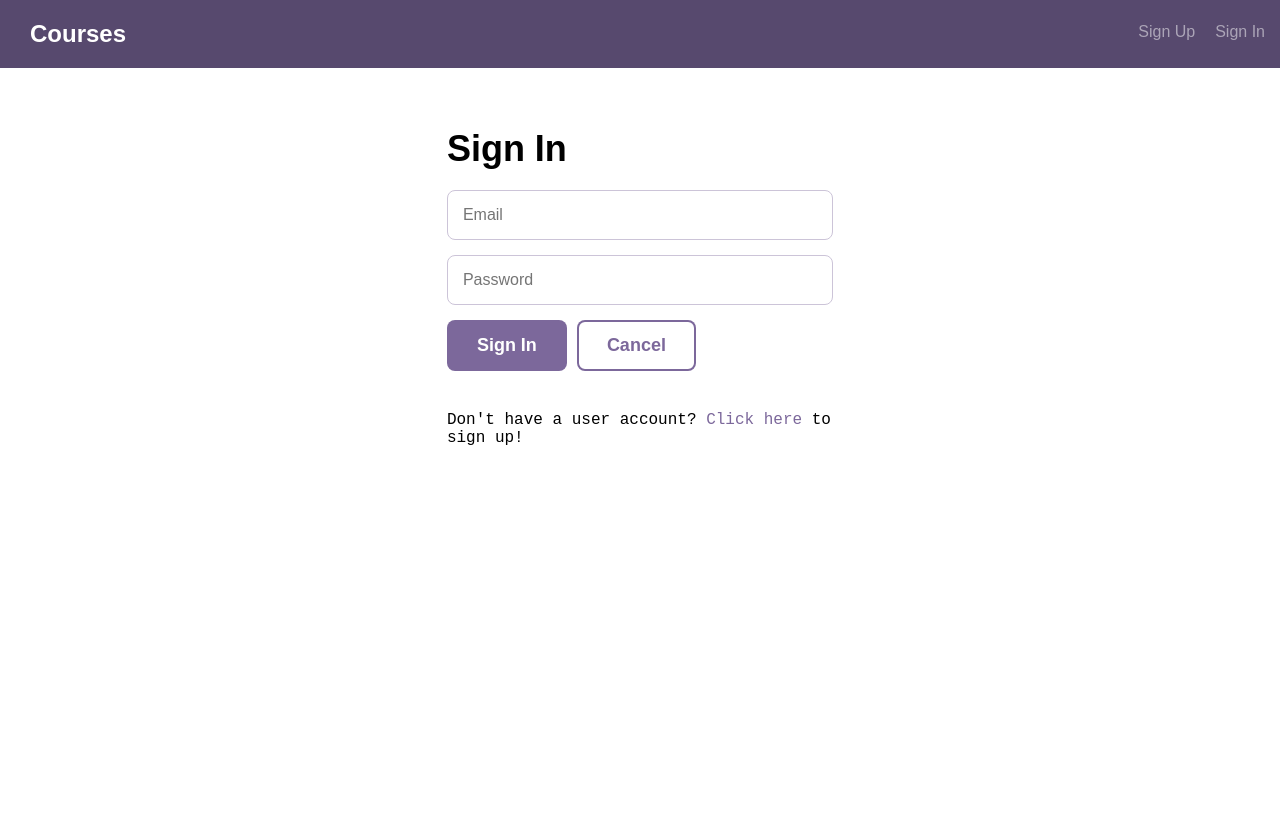
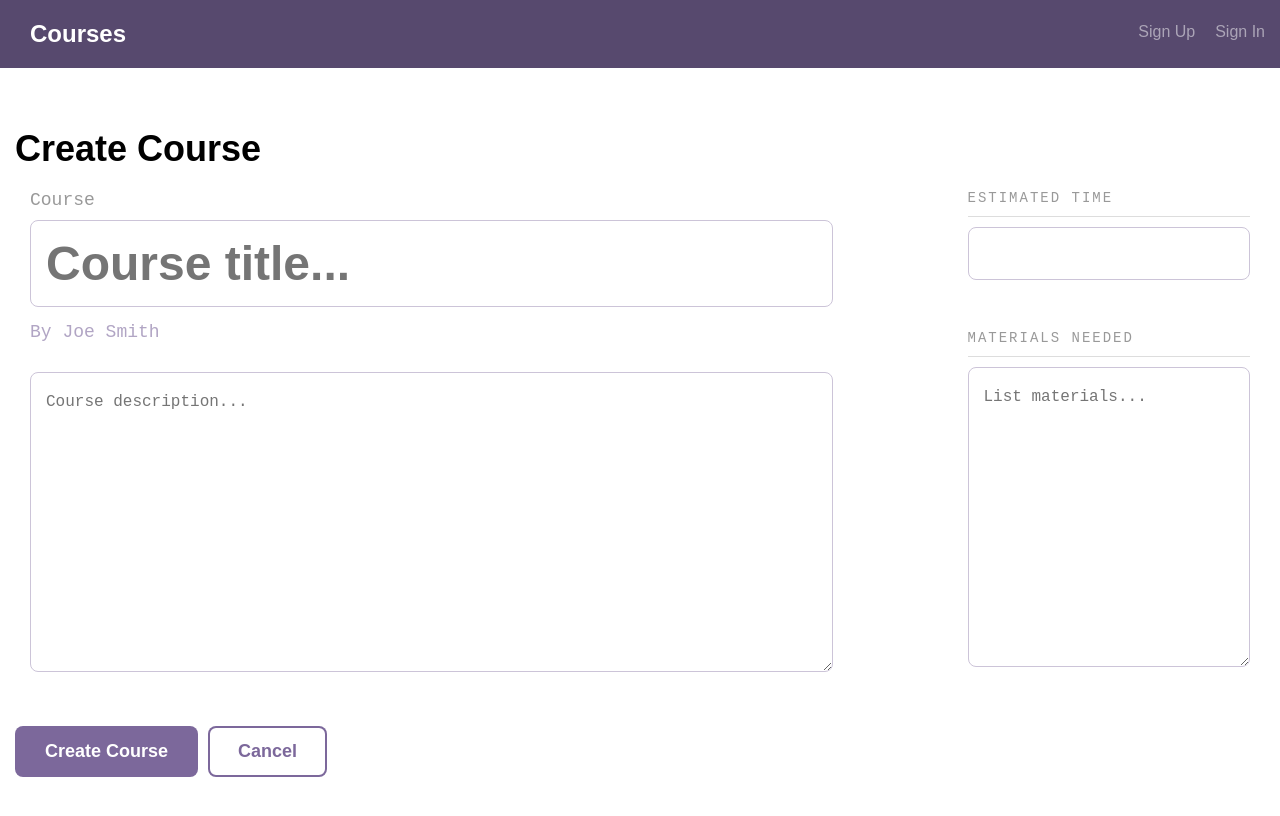
Before and after one commit to chamberino/project10_full_stack_app, a React (Create React App) app in the folder client/: page /courses/create-course in a window 1280 px wide. Before the commit this address led to /signin. Built offline with nearby package versions, Linux system fonts and the light colour scheme.

Commit message:
Fixed UpdateCourse Access vulnerability. Implemented CreatedCourse Route with validation errors.

```diff
--- a/client/src/App.js
+++ b/client/src/App.js
@@ -11,13 +11,13 @@ import './global.css';
 import Header from './Components/Header';
 import Courses from './Components/Courses/Courses';
 import CourseDetail from './Components/CourseDetail/CourseDetail';
+import CreateCourse from './Components/CreateCourse';
 import NotFound from './Components/NotFound';
 // import CreateCourse from './Components/CreateCourse';
 import UserSignUp from './Components/UserSignUp';
 import UserSignIn from './Components/UserSignIn';
 import UserSignOut from './Components/UserSignOut';
 import Authenticated from './Components/Authenticated';
-import Public from './Components/Public';
 
 // Connect the App Component to Context
 import withContext from './Components/Context';
@@ -35,6 +35,7 @@ const UserSignUpWithContext = withContext(UserSignUp);
 const UserSignInWithContext = withContext(UserSignIn);
 const UserSignOutWithContext = withContext(UserSignOut);
 const CourseDetailWithContext = withContext(CourseDetail);
+const CreateCourseWithContext = withContext(CreateCourse);
 const errorFormWithContext = withContext(NotFound);
 // const CoursesWithContext = withContext(Courses);
 
@@ -51,10 +52,11 @@ export default class App extends Component {
         <HeaderWithContext />
         <Switch>
           <Route exact path="/" render={ () => <Redirect to="/courses/" /> } />
-          <PrivateRoute path="/authenticated" component={AuthWithContext} />
+          <PrivateRoute test="test" path="/authenticated" component={AuthWithContext} />
           <Route path="/signin" component={UserSignInWithContext} />
           <Route path="/signup" component={UserSignUpWithContext} />
           <Route path="/signout" component={UserSignOutWithContext} />
+          <Route exact path="/courses/create-course/" component={CreateCourseWithContext}/>
           <PrivateRoute exact path="/courses" component={Courses} />
           {/* The course id path used to be rendered with render props mounting the CourseDetail component. match and title were passed in as props. */}
           <PrivateRoute path="/courses/:id" component={CourseDetailWithContext} />
--- a/client/src/Components/Context.js
+++ b/client/src/Components/Context.js
@@ -27,6 +27,7 @@ export class Provider extends Component {
     const value = {
       authenticatedUser,
       data: this.data,
+
       actions: {
         signIn: this.signIn,
         signOut: this.signOut,
@@ -79,6 +80,12 @@ export class Provider extends Component {
     // conditionally set authenticated
     return update
   }
+
+  CreateCourse = async (title, description, estimatedTime=null, materialsNeeded=null) => {
+    const update = await this.data.create(title, description, estimatedTime, materialsNeeded);
+    // conditionally set authenticated
+    return update
+  }
 }
 
 export const Consumer = Context.Consumer;
--- a/client/src/Components/CourseDetail/CourseDetail.js
+++ b/client/src/Components/CourseDetail/CourseDetail.js
@@ -7,10 +7,10 @@ import axios from 'axios';
 import withContext from '../Context';
 import CourseDetailContainer from './CourseDetailContainer';
 import UpdateCourse  from '../UpdateCourse';
-import CreateCourse from '../CreateCourse';
 import NotFound from '../NotFound';
 
 const UpdateCourseWithContext = withContext(UpdateCourse);
+
 /*
   This stateful component retreives an individual course from the Course API once the component mounts.
   A course property is set in state with a value of the retrieved courses list.
@@ -74,22 +74,20 @@ export default class CourseDetail extends Component {
       });
   }
 
-
   render() {
+    // console.log(this.state.course.userId)
     return (
       <div>
       <Switch>
-        <Route exact path="/courses/create-course/" render={ ({match}) => <CreateCourse title={'About'} match={match} course={this.state.course} cancelURL={this.state.courseURL}/> } />
+        {
+          (this.state.loading)
+          ? <Route exact path="/courses/:id/update-course/" render= {() => <p>Loading...</p>  } />
+          : <Route exact path="/courses/:id/update-course/" render={ ({match, history}) => (this.state.authenticatedUser !== this.state.course.userId) ?<p>Unauthorized</p> :<UpdateCourseWithContext title={'About'} match={match} history={history} course={this.state.course} cancelURL={this.state.courseURL} loading={this.state.loading} errors={this.state.error}/> } />
+        }
         {
           (this.state.loading)
           ? <Route exact path="/courses/:id" render= {() => <p>Loading...</p>  } />
           : (this.state.html)
-        }
-        {
-          (this.state.loading)
-          ? <Route exact path="/courses/:id/update-course/" render= {() => <p>Loading...</p>  } />
-          : <Route exact path="/courses/:id/update-course/" render={ ({match, history}) => <UpdateCourseWithContext title={'About'} match={match} history={history} course={this.state.course} cancelURL={this.state.courseURL} loading={this.state.loading} errors={this.state.error}/> } />
-
         }
         <Route component={NotFound}/>
       </Switch>
@@ -99,6 +97,8 @@ export default class CourseDetail extends Component {
     );
   }
 }
+
+
 
 
 // render() {
--- a/client/src/Components/CourseDetail/CourseDetailContainer.js
+++ b/client/src/Components/CourseDetail/CourseDetailContainer.js
@@ -1,5 +1,6 @@
 import React from 'react';
 import { Link } from 'react-router-dom';
+import PrivateRoute2 from '../../PrivateRoute';
 // import {
 //     Route,
 //     NavLink,
--- a/client/src/Components/CreateCourse.js
+++ b/client/src/Components/CreateCourse.js
@@ -1,5 +1,6 @@
 import { withRouter } from 'react-router-dom';
 import React, { Component } from 'react';
+import Form from './Form';
 
 /*
 UpdateCourse - This component provides the "Update Course" screen by
@@ -12,41 +13,42 @@ the "Course Detail" screen.
 
 /* pass props to UpdateCourse Component from Course */
 
-class CreateCourse extends Component {
-
+export default class CreateCourseWithContext extends Component {
 
   constructor(props) {
-    // Super allows us to use the keyword 'this' inside the constructor within the context of the app class
     super();
-        // {/* this.state is going to be the gif data we want to display */}
   this.state= {
-        cancelURL: props.cancelURL,
-        match: props.match,
-        course: props.course,
-        courseURL: props.match.url,
-        loading: true,
+  title: '',
+  description: '',
+  estimatedTime: '',
+  materialsNeeded: '',
+  errors: [],
   searchText: ''
   };
 }
 
-    onSearchChange = e => {
-        this.setState({  searchText: e.target.value });
-    }
+  render() {
+    const {
+      title,
+      description,
+      estimatedTime,
+      materialsNeeded,
+      errors,
+    } = this.state;
 
-    handleSubmit = e => {
-        e.preventDefault()
-        // this.props.history.push(`/search/${this.state.searchText}`);
-        this.props.onSearch(this.search.value);
-        e.currentTarget.reset();
-    }
-
-  render() {
-    console.log(this.state.cancelURL)
     return (
       <div className="bounds course--detail">
         <h1>Create Course</h1>
-        <div>
-          <div>
+        <Form
+            cancel={this.cancel}
+            errors={errors}
+            submit={this.submit}
+            submitButtonText="Create Course"
+            // elements prop is a function  which returns
+            // the input fields to be used in each of the forms:
+            elements={() => (
+              <React.Fragment>
+          {/* <div>
             <h2 className="validation--errors--label">Validation errors</h2>
             <div className="validation-errors">
               <ul>
@@ -54,16 +56,36 @@ constructor(props) {
                 <li>Please provide a value for "Description"</li>
               </ul>
             </div>
-          </div>
-          <form>
+          </div> */}
             <div className="grid-66">
               <div className="course--header">
                 <h4 className="course--label">Course</h4>
-                <div><input id="title" name="title" type="text" className="input-title course--title--input" placeholder="Course title..." defaultValue /></div>
+                <div>
+                  <input
+                    id="title"
+                    name="title"
+                    type="text"
+                    className="input-title course--title--input"
+                    onChange={this.change}
+                    placeholder="Course title..."
+                    value={title}
+                    // defaultValue
+                     />
+                </div>
                 <p>By Joe Smith</p>
               </div>
               <div className="course--description">
-                <div><textarea id="description" name="description" className placeholder="Course description..." defaultValue={""} /></div>
+                <div>
+                  <textarea
+                    id="description"
+                    name="description"
+                    className=""
+                    placeholder="Course description..."
+                    // defaultValue={""}
+                    value={description}
+                    onChange={this.change}
+                    />
+                  </div>
               </div>
             </div>
             <div className="grid-25 grid-right">
@@ -71,21 +93,111 @@ constructor(props) {
                 <ul className="course--stats--list">
                   <li className="course--stats--list--item">
                     <h4>Estimated Time</h4>
-                    <div><input id="estimatedTime" name="estimatedTime" type="text" className="course--time--input" placeholder="Hours" defaultValue /></div>
+                    <div>
+                      <input
+                        id="estimatedTime"
+                        name="estimatedTime"
+                        type="text"
+                        className="course--time--input"
+                        onChange={this.change}
+                        // placeholder="Hours"
+                        value={estimatedTime} />
+                    </div>
                   </li>
                   <li className="course--stats--list--item">
                     <h4>Materials Needed</h4>
-                    <div><textarea id="materialsNeeded" name="materialsNeeded" className placeholder="List materials..." defaultValue={""} /></div>
+                    <div>
+                      <textarea
+                        id="materialsNeeded"
+                        name="materialsNeeded"
+                        placeholder="List materials..."
+                        onChange={this.change}
+                        // defaultValue={""}
+                        value={materialsNeeded}
+                        />
+                    </div>
                   </li>
                 </ul>
               </div>
             </div>
-            <div className="grid-100 pad-bottom"><button className="button" type="submit">Create Course</button><button className="button button-secondary" onclick="event.preventDefault(); location.href='index.html';">Cancel</button></div>
-          </form>
-        </div>
+            {/* <div className="grid-100 pad-bottom"><button className="button" type="submit">Create Course</button><button className="button button-secondary" onclick="event.preventDefault(); location.href='index.html';">Cancel</button></div> */}
+        </React.Fragment>
+          )} />
       </div>
     );
   }
+
+  change = (event) => {
+    const name = event.target.name;
+    const value = event.target.value;
+
+    this.setState(() => {
+      return {
+        [name]: value
+      };
+    });
   }
 
-export default withRouter(CreateCourse);
+  submit = () => {
+    // Data is passed to the component via a prop named context.
+    // Destructuring is used to extract the value from props.
+    const { context } = this.props;
+    // Destructuring is used to
+
+    // unpack the name, username and password properties from
+    // the state object (this.state) into distinct variables
+    const {
+      title,
+      description,
+      estimatedTime,
+      materialsNeeded,
+    } = this.state;
+
+    // Initialize a variable named user to an object
+    // whose properties are name, user and password
+    const coursePayload = {
+      title,
+      description,
+      estimatedTime,
+      materialsNeeded,
+    };
+
+    const credentials = {
+      emailAddress: this.props.context.authenticatedUser.emailAddress,
+      password: 'beep'
+    }
+
+    // Create user by calling the createUser function made available through Context
+    // passing in the user data.
+    context.data.create(coursePayload, credentials)
+    .then((response) => {
+      if (response.status !== 201) {
+        this.setState({ errors: response });
+        this.setState({title: this.state.preservedTitle, description: this.state.preservedDescription})
+      } else {
+        console.log(response);
+        this.setState({ errors: response });
+        this.setState({title: title, description: description, estimatedTime: estimatedTime, materialsNeeded: materialsNeeded});
+        // context.actions.update(coursePayload, courseId, credentials)
+        //   .then(() => {
+
+            // this.props.history.push(`/courses/${courseId}`);
+        //   })
+        return response
+        // console.log(`SUCCESS! ${emailAddress} is now signed in!`);
+      }
+    })
+    .catch((error) => {
+      console.error(error);
+      // catch errors and push new route to History object
+      // this.props.history.push('/error');
+    });
+}
+
+  cancel = () => {
+    // access the history object via props, and push the error route
+    this.props.history.push('/');
+  }
+}
+
+// export default withRouter(CreateCourse);
--- a/client/src/Components/Data.js
+++ b/client/src/Components/Data.js
@@ -47,8 +47,9 @@ export default class Data {
       throw new Error();
     }
   }
+
   async update(coursePayload, courseId, credentials) {
-    console.log(coursePayload);
+    console.log(coursePayload)
     // const course = await
     const response = await this.api(`/api/courses/${courseId}`, 'PUT', coursePayload, true, credentials);
     if (response.status === 204) {
@@ -63,6 +64,25 @@ export default class Data {
       else {
         throw new Error();
       }
+    }
+  }
+
+  async create(coursePayload, credentials) {
+    console.log(typeof(coursePayload));
+    console.log(credentials)
+    // await the results returned from the api method
+    const response = await this.api('/api/courses', 'POST', coursePayload, true, credentials);
+    // If user is created and a 201 status is set, return empty array
+    if (response.status === 201) {
+      return response;
+    }
+    // If there is a problem creating the user, return the data
+    // Which will be the error data
+    else if (response.status !== 201) {
+      return response.json().then(data => data);
+    }
+    else {
+      throw new Error();
     }
   }
 
@@ -90,4 +110,5 @@ export default class Data {
       throw new Error();
     }
   }
+
 }
--- a/client/src/Components/Public.js
+++ b/client/src/Components/Public.js
@@ -1,7 +1,27 @@
 import React, { Component } from 'react';
 
+
+
 export default class Courses extends Component {
+
+  constructor(props) {
+    // Super allows us to use the keyword 'this' inside the constructor within the context of the app class
+      super();
+      // {/* this.state contains the course data we want to display */}
+      this.state= {
+        courseCreatorId: props
+      };
+    }
+
+    componentDidMount() {
+      // console.log(this.state);
+      // console.log(this.state.courseCreatorId);
+    }
+
   render() {
+    // console.log(this.state);
+    // console.log(this.state.courseCreatorId);
+
     return (
       <div className="bounds">
         <div className="grid-100">
--- a/client/src/Components/UpdateCourse.js
+++ b/client/src/Components/UpdateCourse.js
@@ -1,4 +1,5 @@
 import { withRouter, Route } from 'react-router-dom';
+import { Redirect } from 'react-router-dom'
 import React, { Component } from 'react';
 import axios from 'axios';
 
@@ -136,7 +137,7 @@ constructor(props) {
                             id="estimatedTime"
                             name="estimatedTime"
                             type="text"
-                            value='bla'
+                            value={this.estimatedTime}
                             className="course--time--input"
                             placeholder={estimatedTime}
                             // defaultValue={estimatedTime}
@@ -149,7 +150,7 @@ constructor(props) {
                           <textarea
                             id="materialsNeeded"
                             name="materialsNeeded"
-                            value='bla'
+                            value={this.materialsNeeded}
                             className=""
                             placeholder={materialsNeeded}
                             // defaultValue={materialsNeeded}
@@ -207,13 +208,13 @@ constructor(props) {
         if (response.status !== 204) {
           this.setState({ errors: response });
           this.setState({title: this.state.preservedTitle, description: this.state.preservedDescription})
-        }
-         else {
-           console.log(response);
-           this.setState({ errors: response });
+        } else {
+          console.log(response);
+          this.setState({ errors: response });
           this.setState({title: title, description: description});
           // context.actions.update(coursePayload, courseId, credentials)
           //   .then(() => {
+
               this.props.history.push(`/courses/${courseId}`);
           //   })
           return response
--- a/client/src/PrivateRoute.js
+++ b/client/src/PrivateRoute.js
@@ -5,10 +5,10 @@ import { Consumer } from './Components/Context';
 export default ({ component: Component, ...rest }) => {
     return (
         <Consumer>
-        {context => (
+        {(context) => (
           <Route
             {...rest}
-            render={props => context.authenticatedUser ? (
+            render={props => (context.authenticatedUser) ? (
                 <Component {...props} />
               ) : (
                 // The React Redirect Component provides a simple way to
```
Also changed, not shown: 1 other file (tests, documents, lock files or other folders). Lines whose indentation alone changed are shown as unchanged.
